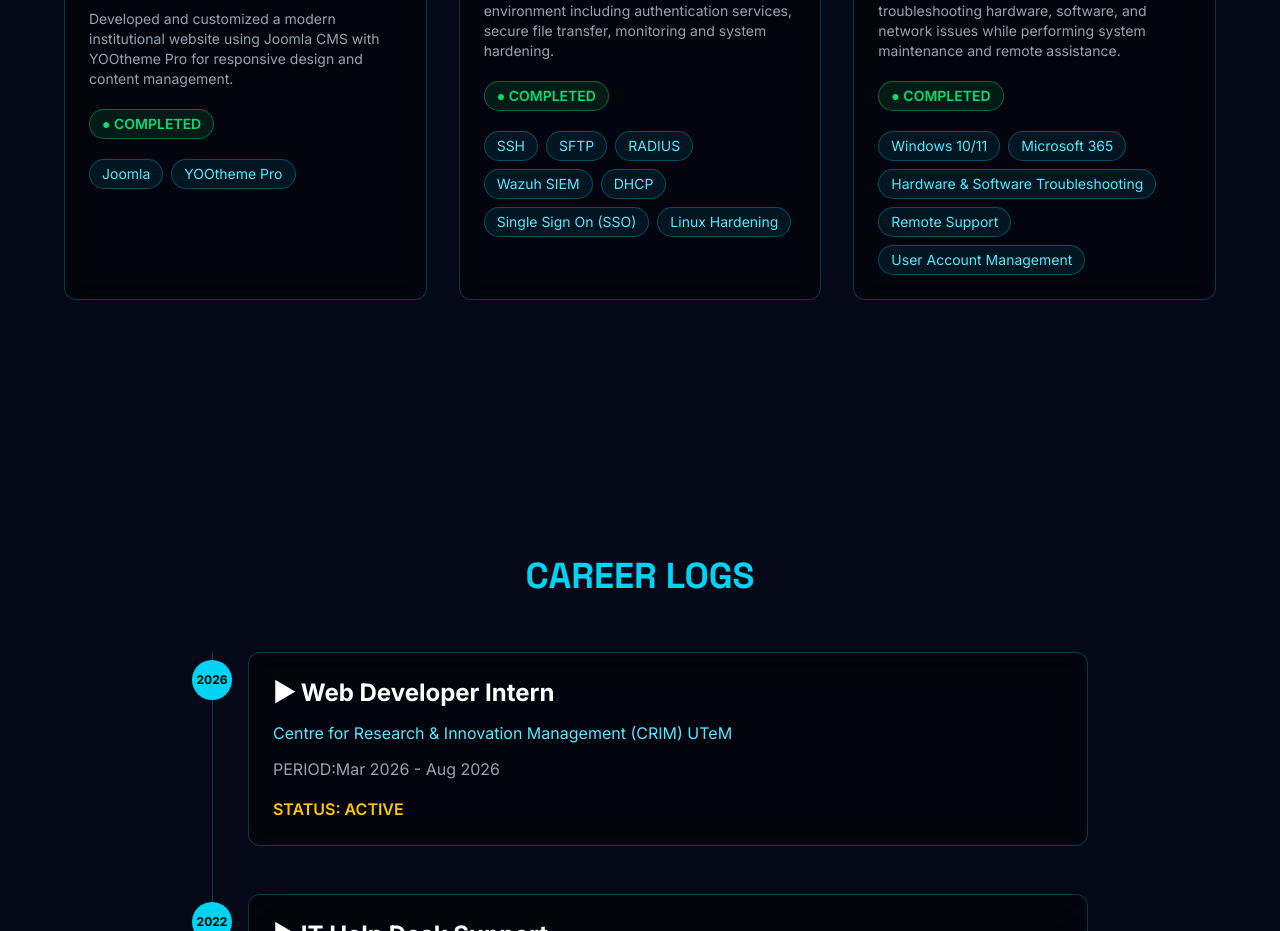
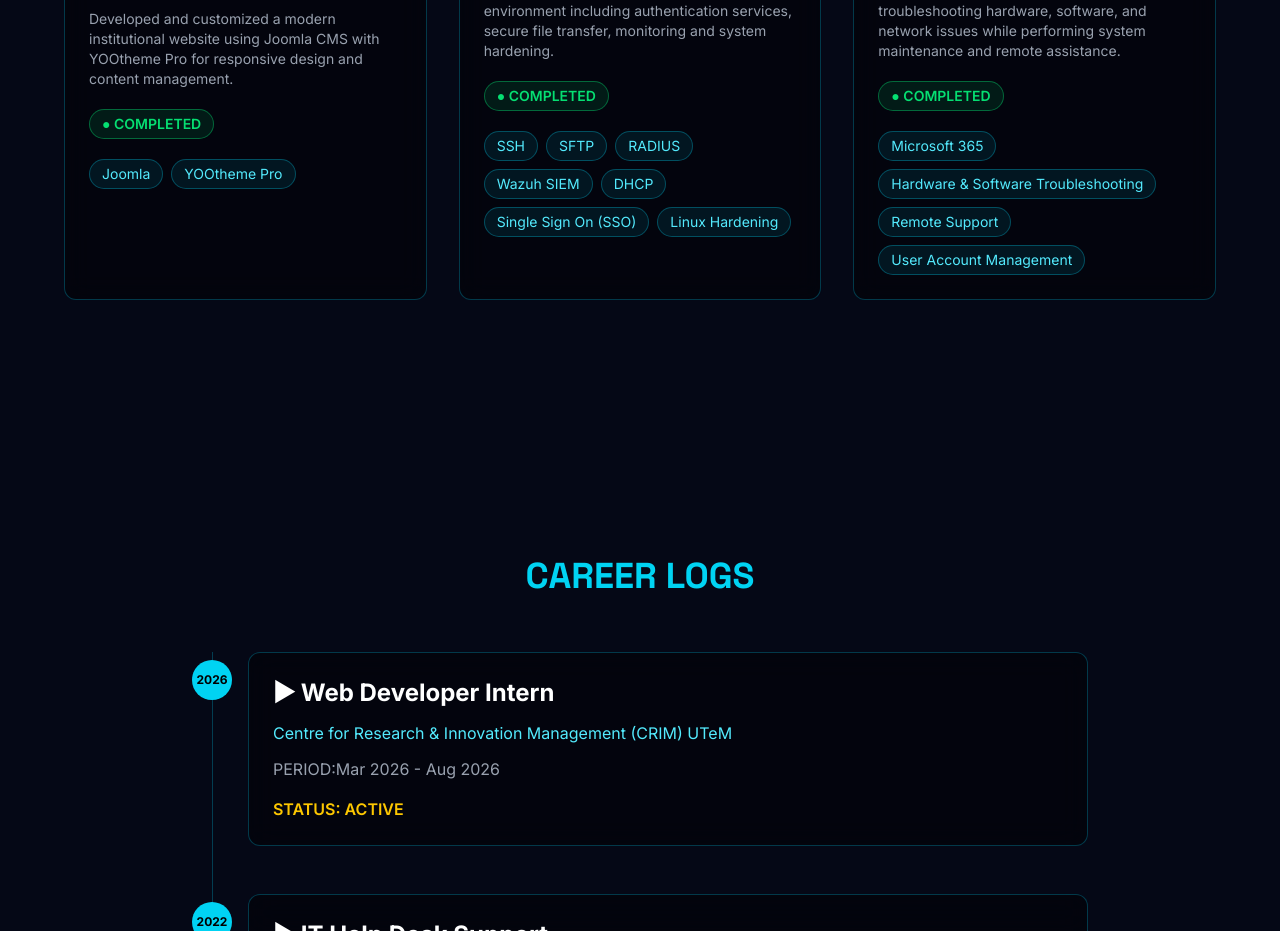
Before and after one commit to anwarazhad/anwar-portfolio, a React (Vite) app: page / in a window 1280 px wide. Shown: the part 2880-3811 px from the top of the page. Built offline with nearby package versions, Linux system fonts and the light colour scheme.

Commit message:
modified:   src/components/Projects.jsx

```diff
--- a/src/components/Projects.jsx
+++ b/src/components/Projects.jsx
@@ -33,7 +33,6 @@ const projects = [
     description:
       "Provided end-user IT support by troubleshooting hardware, software, and network issues while performing system maintenance and remote assistance.",
     technology: [
-      "Windows 10/11",
       "Microsoft 365",
       "Hardware & Software Troubleshooting",
       "Remote Support",
```
